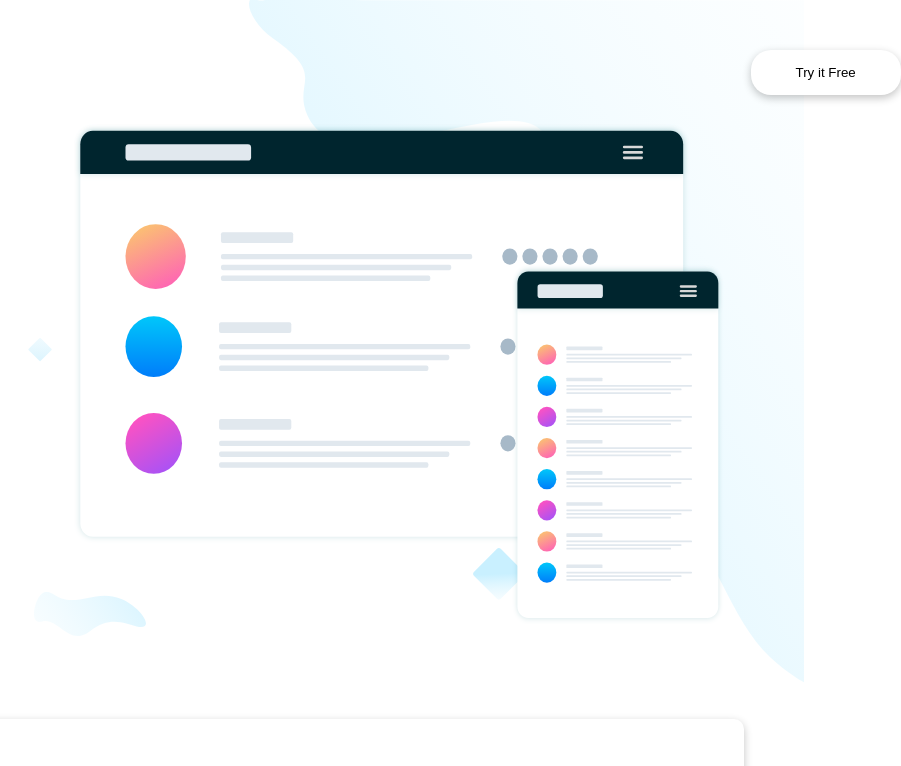
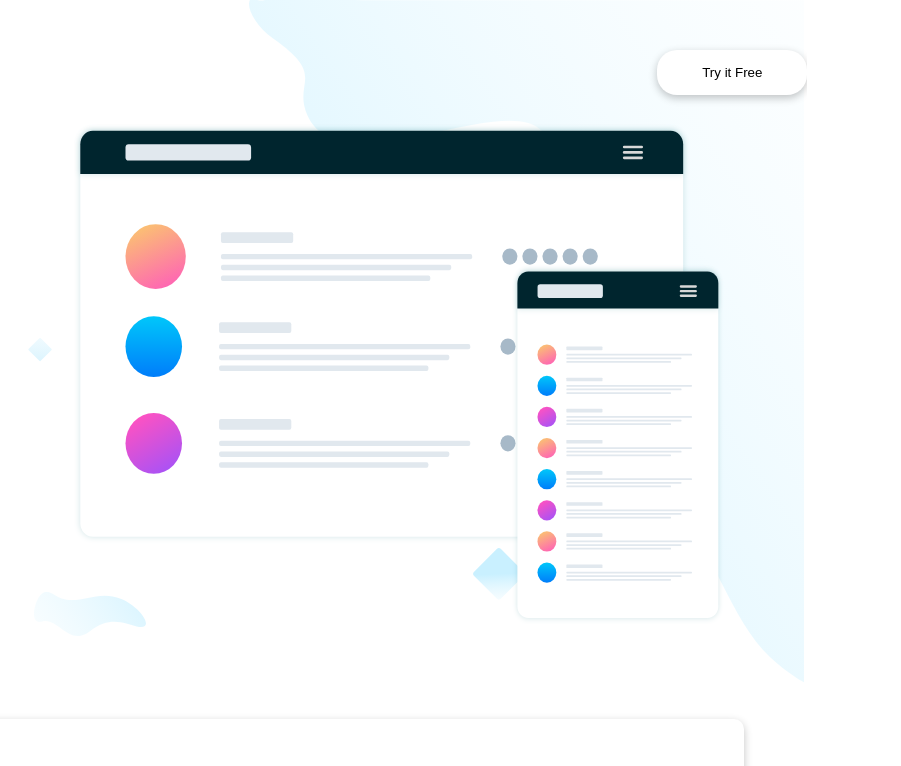
Before and after one commit to Shahjalal-Dip/huddle, a plain HTML site: page index.html in a window 1280 px wide. Shown: the top 766 px of the page, 476-1377 px from the left, 901 px wide, since content can reach past the window. Drawn offline with nearby package versions, Linux system fonts and the light colour scheme; a web font is replaced by a local one.

Commit message:
button fix

```diff
--- a/style.css
+++ b/style.css
@@ -2,6 +2,7 @@
     margin: 0;
     padding: 0;
 }
+
 nav{
     background-image: url(assets/bg-hero-desktop.svg);
 
@@ -13,7 +14,7 @@ nav{
 }
 #b1{
     position:absolute;
-    left: 92em;
+    left: 85em;
     top: 50px;
     background-color: white;
     border-radius: 20px;
```
